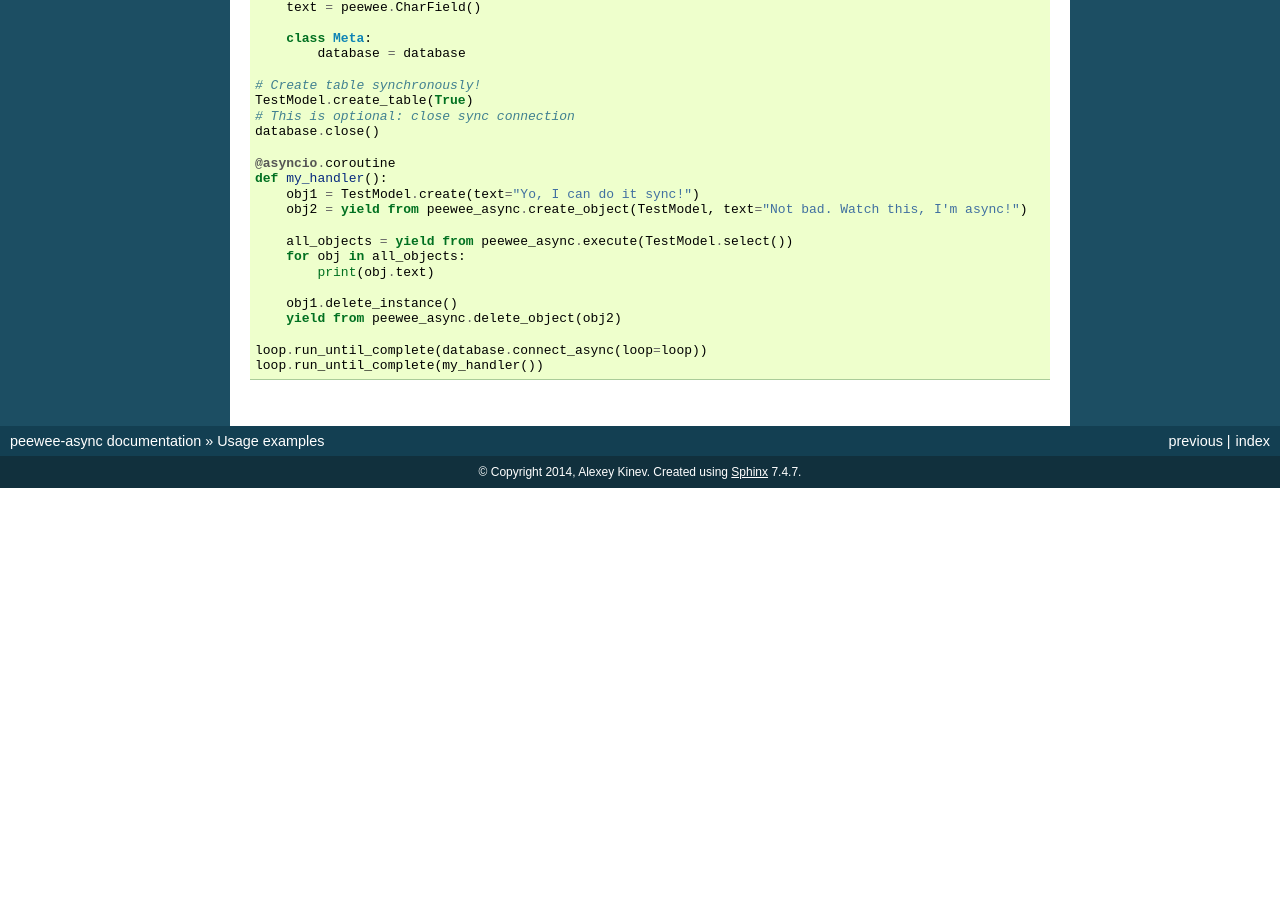
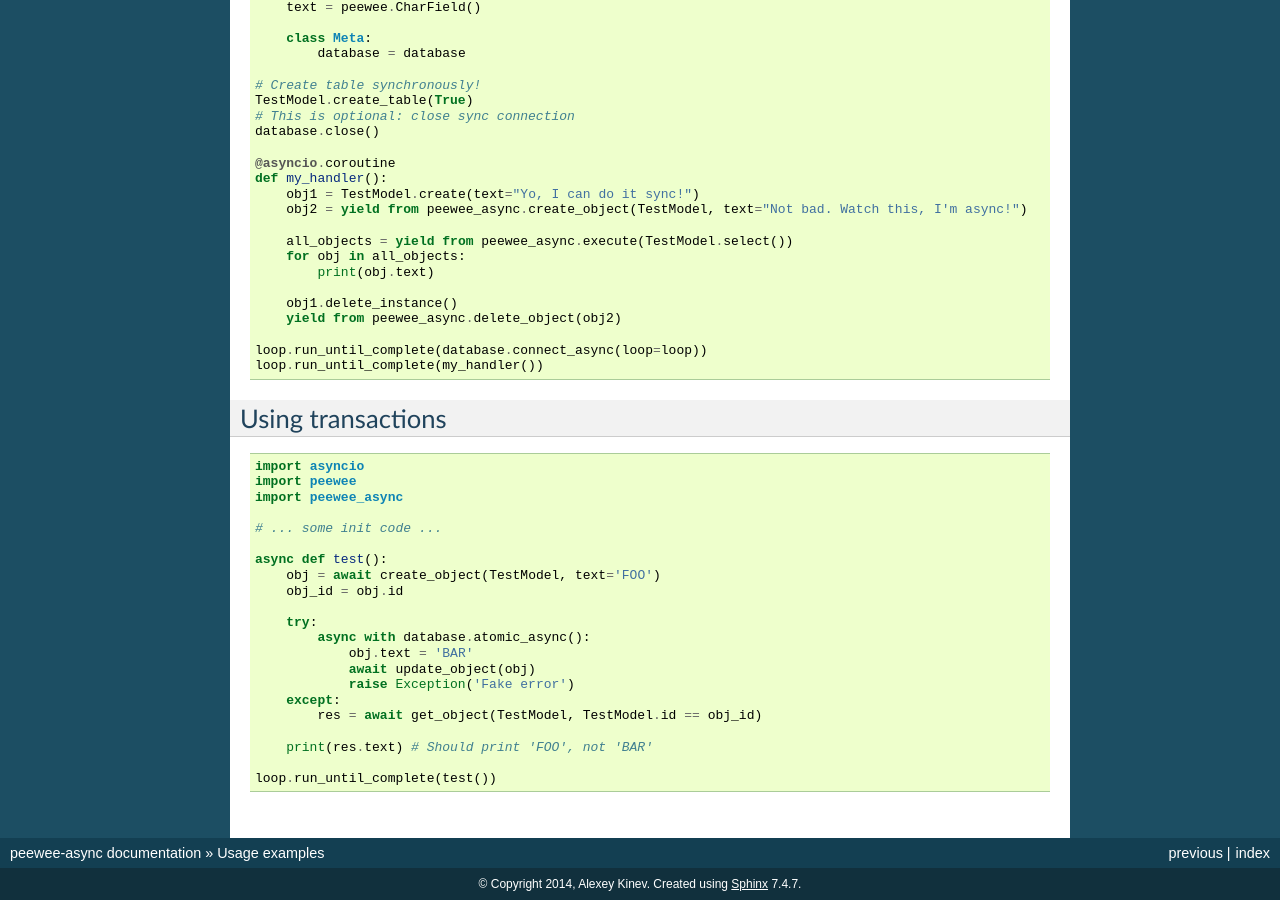
Before and after one commit to 05bit/peewee-async, a Sphinx documentation site: the page built from docs/peewee_async/examples.rst, in a window 1280 px wide and 900 px high, scrolled down 1254 px. Built offline with Sphinx 7.4.7, drawn with Linux system fonts in a browser that asks for light colours; the version number could not be read and is left out; before the commit the page ends 1742 px from its top, so only the background shows below that.

Commit message:
Add basic transactions usage example

```diff
--- a/docs/peewee_async/api.rst
+++ b/docs/peewee_async/api.rst
@@ -16,7 +16,10 @@ Select, update, delete
 Transactions
 ------------
 
-**Warning** For some reason doesn't work with pooled connection yet! This is bug, of course.
+Transactions required Python 3.5+ to work, because their syntax is based on async context managers.
+
+**Important note** transactions rely on data isolation on `asyncio` per-task basis.
+That means, all queries for single transaction should be performed **within same task**.
 
 .. autofunction:: peewee_async.atomic
 .. autofunction:: peewee_async.savepoint
--- a/docs/peewee_async/examples.rst
+++ b/docs/peewee_async/examples.rst
@@ -102,3 +102,31 @@ Using both sync and async calls
 
     loop.run_until_complete(database.connect_async(loop=loop))
     loop.run_until_complete(my_handler())
+
+
+Using transactions
+------------------
+
+.. code-block:: python
+
+    import asyncio
+    import peewee
+    import peewee_async
+
+    # ... some init code ...
+
+    async def test():
+        obj = await create_object(TestModel, text='FOO')
+        obj_id = obj.id
+
+        try:
+            async with database.atomic_async():
+                obj.text = 'BAR'
+                await update_object(obj)
+                raise Exception('Fake error')
+        except:
+            res = await get_object(TestModel, TestModel.id == obj_id)
+
+        print(res.text) # Should print 'FOO', not 'BAR'
+
+    loop.run_until_complete(test())
--- a/docs/requirements.txt
+++ b/docs/requirements.txt
@@ -1,2 +1,3 @@
-peewee>=2.6.1
-aiopg>=0.7.0
+peewee>=2.8.0
+aiopg>=0.9.2
+tasklocals>=0.2
--- a/setup.py
+++ b/setup.py
@@ -17,7 +17,7 @@ setup(
     zip_safe=False,
     install_requires=(
         'peewee>=2.8.0',
-        'aiopg>=0.7.0',
+        'aiopg>=0.9.2',
         'tasklocals>=0.2',
     ),
     py_modules=[
```
Also changed, not shown: peewee_async.py (+6 -1 lines).
